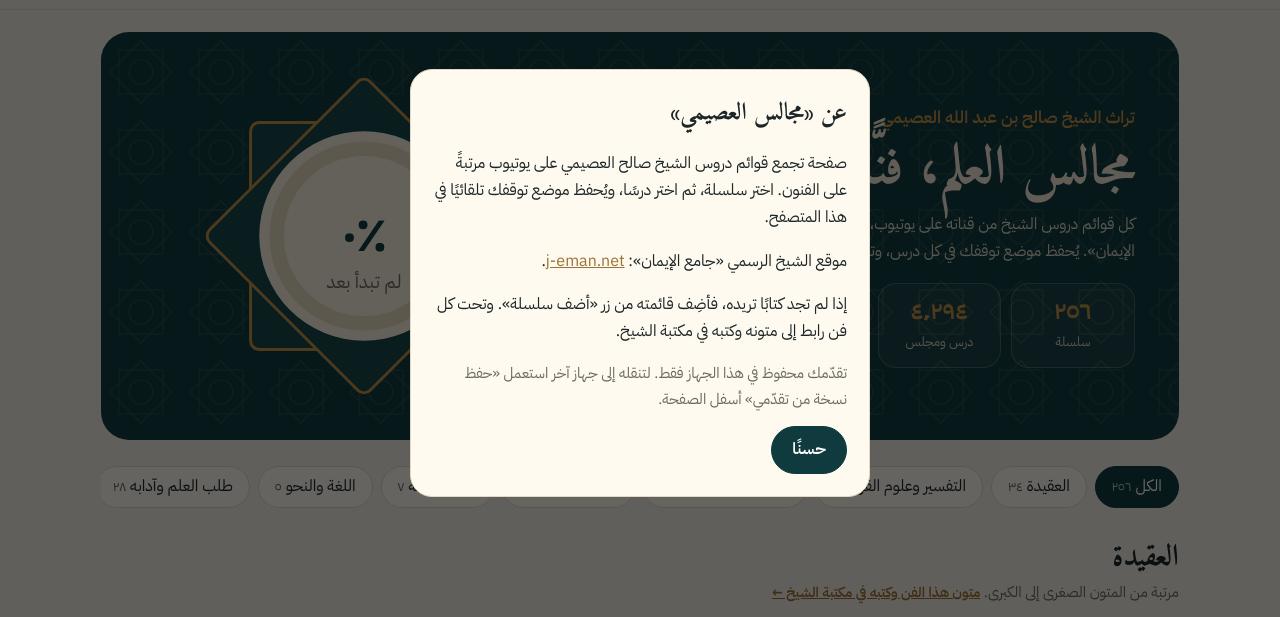
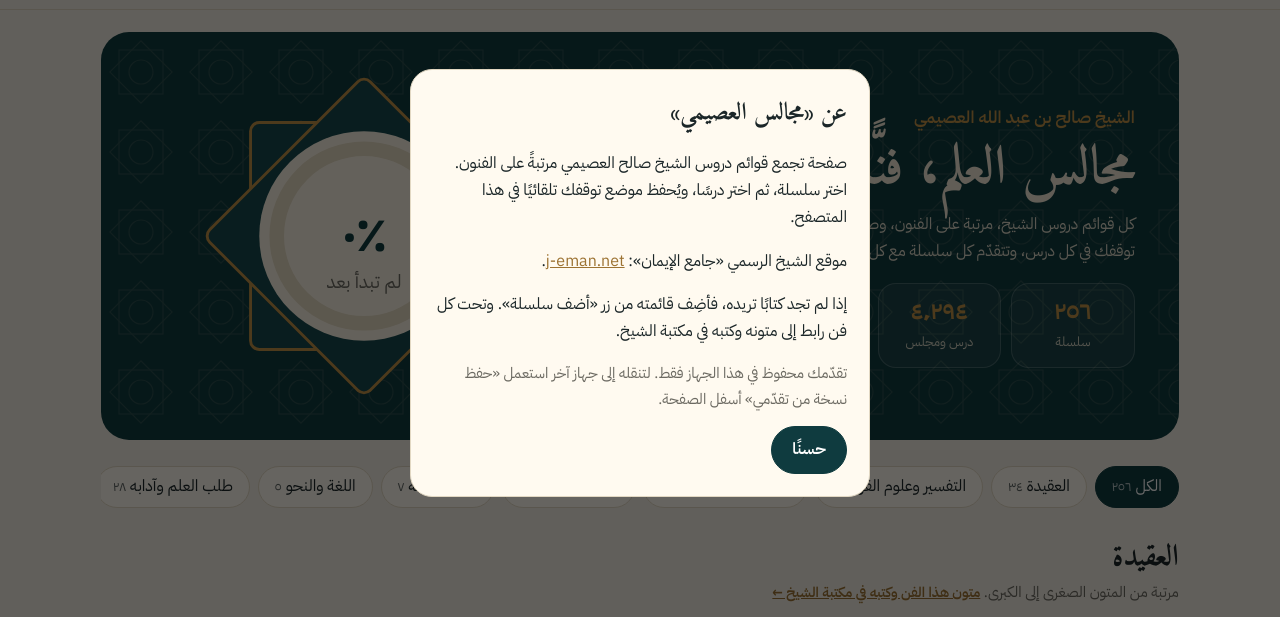
Before and after one commit to AhmadAlshaigy/osaimi, a plain HTML site: page index.html in a window 1280 px wide. Both pictures are taken after a click on the button 236 px from the left and 33 px from the top of the page. Shown: the part 117-734 px from the top of the page. Drawn offline with Linux system fonts and the light colour scheme.

Commit message:
Add files via upload

```diff
--- a/index.html
+++ b/index.html
@@ -127,9 +127,9 @@ dialog .err{color:#c0392b;font-size:14px;min-height:1.4em;margin:6px 0 0}
  <section class="hero">
   <svg class="pat" width="100%" height="100%" aria-hidden="true"><defs><pattern id="p" width="80" height="80" patternUnits="userSpaceOnUse"><g fill="none" stroke="#e9d9b0" stroke-width="1.2" transform="translate(40 40)"><rect x="-22" y="-22" width="44" height="44"/><rect x="-22" y="-22" width="44" height="44" transform="rotate(45)"/><circle r="12"/></g></pattern></defs><rect width="100%" height="100%" fill="url(#p)"/></svg>
   <div>
-   <small>تراث الشيخ صالح بن عبد الله العصيمي</small>
+   <small>الشيخ صالح بن عبد الله العصيمي</small>
    <h1>مجالس العلم، فنًّا فنًّا</h1>
-   <p>كل قوائم دروس الشيخ من قناته على يوتيوب، مرتبة على الفنون، وصوتيات موقعه «جامع الإيمان». يُحفظ موضع توقفك في كل درس، وتتقدّم كل سلسلة مع كل دقيقة تسمعها.</p>
+   <p>كل قوائم دروس الشيخ، مرتبة على الفنون، وصوتيات موقع «جامع الإيمان». يُحفظ موضع توقفك في كل درس، وتتقدّم كل سلسلة مع كل دقيقة تسمعها.</p>
    <div class="stats">
     <div class="stat"><b id="sS">٠</b><span>سلسلة</span></div>
     <div class="stat"><b id="sL">٠</b><span>درس ومجلس</span></div>
@@ -206,7 +206,7 @@ dialog .err{color:#c0392b;font-size:14px;min-height:1.4em;margin:6px 0 0}
 </dialog>
 <dialog id="about">
  <h3>عن «مجالس العصيمي»</h3>
- <p>صفحة تجمع قوائم دروس الشيخ صالح العصيمي على يوتيوب مرتبةً على الفنون. اختر سلسلة، ثم اختر درسًا، ويُحفظ موضع توقفك تلقائيًا في هذا المتصفح.</p>
+ <p>صفحة تجمع قوائم دروس الشيخ صالح العصيمي مرتبةً على الفنون. اختر سلسلة، ثم اختر درسًا، ويُحفظ موضع توقفك تلقائيًا في هذا المتصفح.</p>
  <p>موقع الشيخ الرسمي «جامع الإيمان»: <a href="https://j-eman.net/" target="_blank" rel="noopener">j-eman.net</a>.</p>
  <p>إذا لم تجد كتابًا تريده، فأضِف قائمته من زر «أضف سلسلة». وتحت كل فن رابط إلى متونه وكتبه في مكتبة الشيخ.</p>
  <p class="sub">تقدّمك محفوظ في هذا الجهاز فقط. لتنقله إلى جهاز آخر استعمل «حفظ نسخة من تقدّمي» أسفل الصفحة.</p>
```
